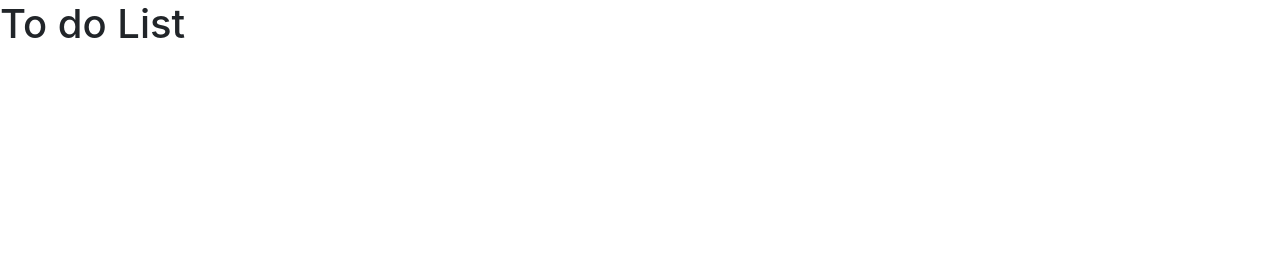
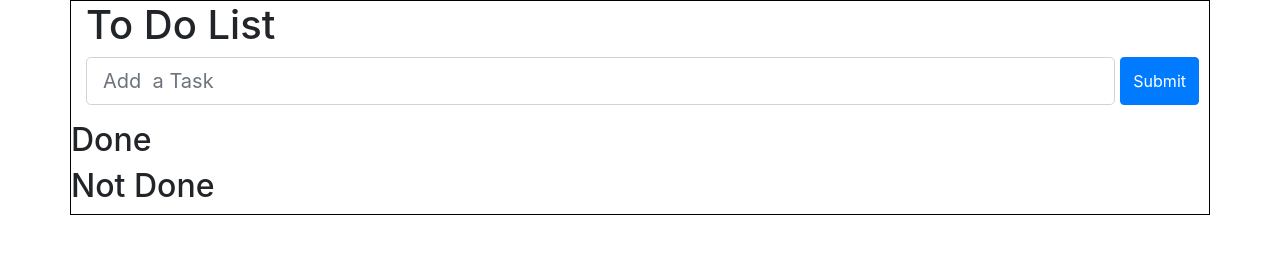
Before and after one commit to j-nathanson/todo-list, a website: page index.html in a window 1280 px wide. Drawn offline with nearby package versions, Linux system fonts and the light colour scheme.

Commit message:
created simple input

```diff
--- a/index.html
+++ b/index.html
@@ -14,10 +14,27 @@
     <title>To Do List</title>
 </head>
 
-<h1>To do List</h1>
-<form action="">
+<div class="container">
+    <h1>To Do List</h1>
+    <form action="">
+        <div class="form-row">
+            <div class="form-group col">
+                <input type="text" class="form-control form-control-lg" placeholder="Add  a Task">
+            </div>
+            <div class="form-group d-flex">
+                <button type="submit" class="btn btn-primary ">Submit</button>
+            </div>
 
-</form>
+        </div>
+    </form>
+
+    <div class="row">
+        <h2>Done</h2>
+    </div>
+    <div class="row">
+        <h2>Not Done</h2>
+    </div>
+</div>
 
 <body>
     <!-- jQuery must come first, then Popper.js, then the Bootstrap JavaScript plugins.-->
--- a/style.css
+++ b/style.css
@@ -0,0 +1,3 @@
+.container{
+    border: 1px solid black;
+}
```
